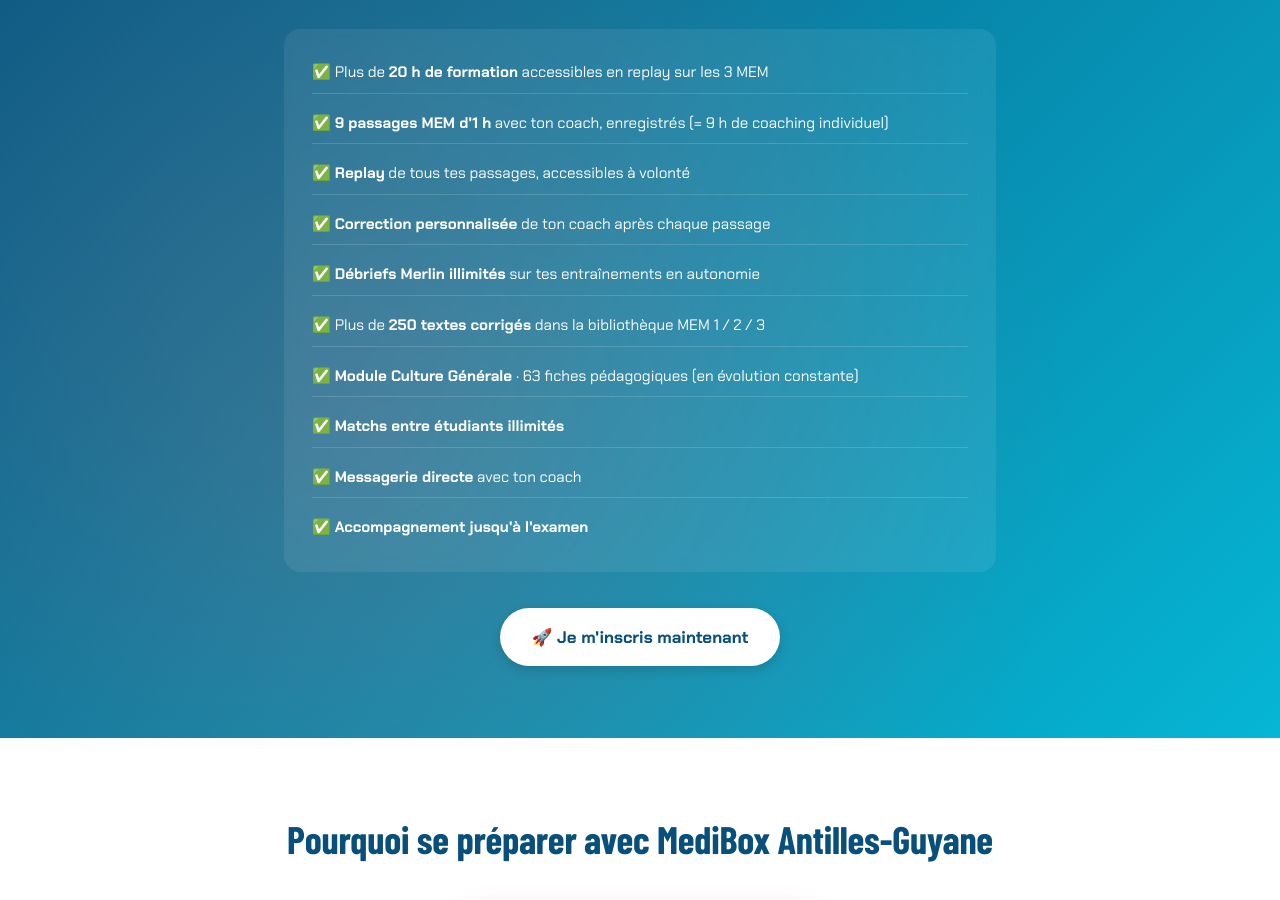
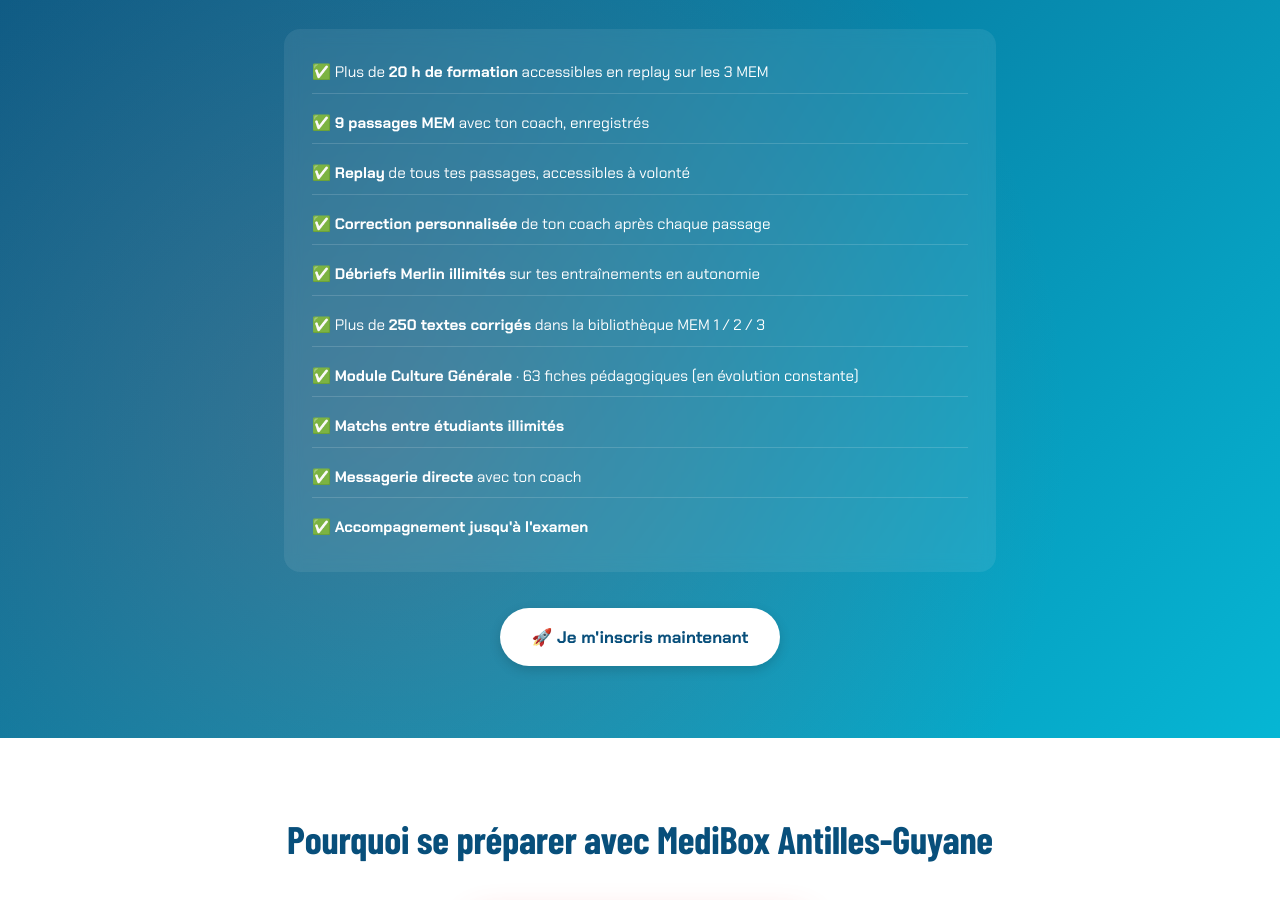
Before and after one commit to elisabethmedibox/medibox-go, a plain HTML site: page oral-2025-2026/index.html in a window 1280 px wide. Shown: the part 3359-4259 px from the top of the page. Drawn offline with nearby package versions, Linux system fonts and the light colour scheme; no server answers; a web font is replaced by a local one.

Commit message:
fix(landing): retirer mention d'1h et 9h sur les passages MEM

```diff
--- a/oral-2025-2026/index.html
+++ b/oral-2025-2026/index.html
@@ -213,7 +213,7 @@
     </div>
     <ul class="lp-inclus">
       <li>✅ Plus de <strong>20 h de formation</strong> accessibles en replay sur les 3 MEM</li>
-      <li>✅ <strong>9 passages MEM d'1 h</strong> avec ton coach, enregistrés (= 9 h de coaching individuel)</li>
+      <li>✅ <strong>9 passages MEM</strong> avec ton coach, enregistrés</li>
       <li>✅ <strong>Replay</strong> de tous tes passages, accessibles à volonté</li>
       <li>✅ <strong>Correction personnalisée</strong> de ton coach après chaque passage</li>
       <li>✅ <strong>Débriefs Merlin illimités</strong> sur tes entraînements en autonomie</li>
```
